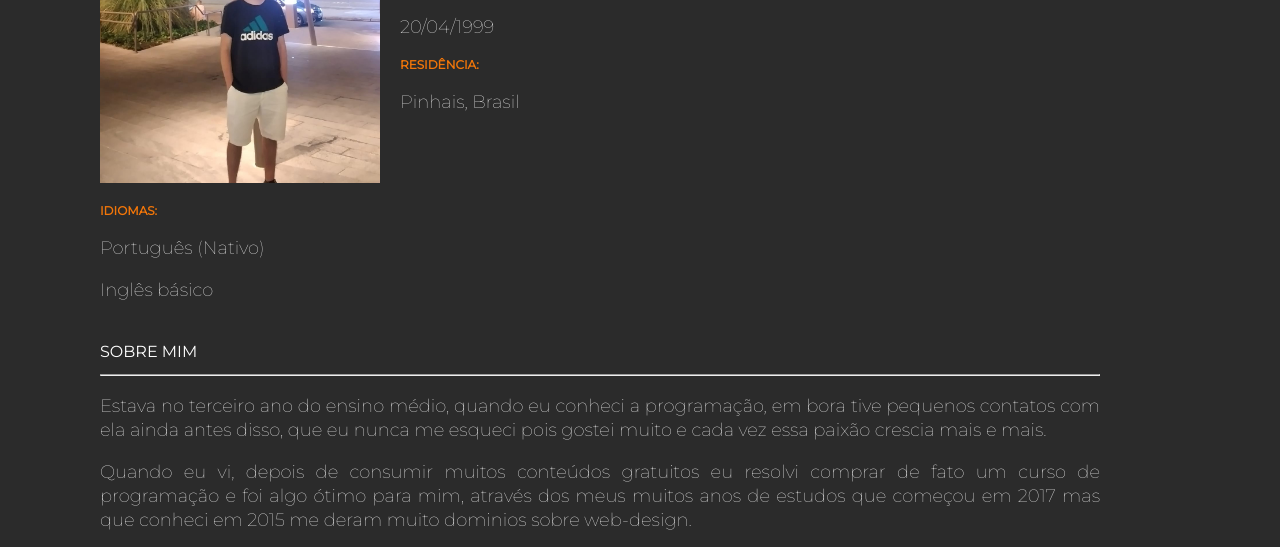
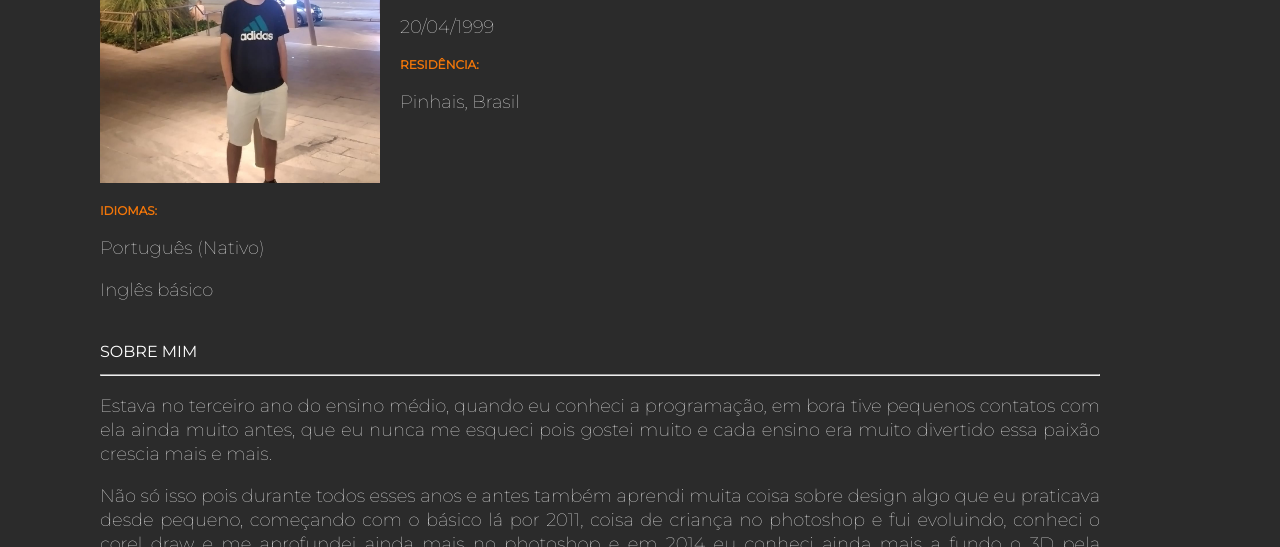
Before and after one commit to pauloranger123/meu-portfolio2, a plain HTML site: page curriculo.html in a window 1280 px wide. Shown: the part 365-912 px from the top of the page. Drawn offline with Linux system fonts and the light colour scheme.

Commit message:
Ajustes ortográficos

```diff
--- a/curriculo.html
+++ b/curriculo.html
@@ -63,18 +63,18 @@
 					<hr>
 
 							<p>Estava no terceiro ano do ensino médio, quando eu conheci a programação,
-								em bora tive pequenos contatos com ela ainda antes disso, que eu nunca
-								me esqueci pois gostei muito e cada vez essa paixão crescia mais e
-								mais.</p>
+								em bora tive pequenos contatos com ela ainda muito antes, que eu nunca
+								me esqueci pois gostei muito e cada ensino era muito divertido essa paixão
+								crescia mais e mais.</p>
 
-							<p>Quando eu vi, depois de consumir muitos conteúdos gratuitos eu resolvi comprar
+							<!-- <p>Quando eu vi, depois de consumir muitos conteúdos gratuitos eu resolvi comprar
 								de fato um curso de programação e foi algo ótimo para mim, através dos meus muitos anos de
 								estudos que começou em 2017 mas que conheci em 2015 me deram muito dominios
-								sobre web-design.</p>
+								sobre web-design.</p> -->
 
 							<p>Não só isso pois durante todos esses anos e antes também aprendi muita
 								coisa sobre design algo que eu praticava desde pequeno, começando com o básico
-								lá por 2009 coisa de criança no photoshop e fui crescendo conheci o corel draw e me aprofundei
+								lá por 2011, coisa de criança no photoshop e fui evoluindo, conheci o corel draw e me aprofundei
 								ainda mais no photoshop e em 2014 eu conheci ainda mais a fundo
 								o 3D pela ferramenta Blender.</p>
 
```
Also changed, not shown: portfolio.html (+1 -1 lines).
